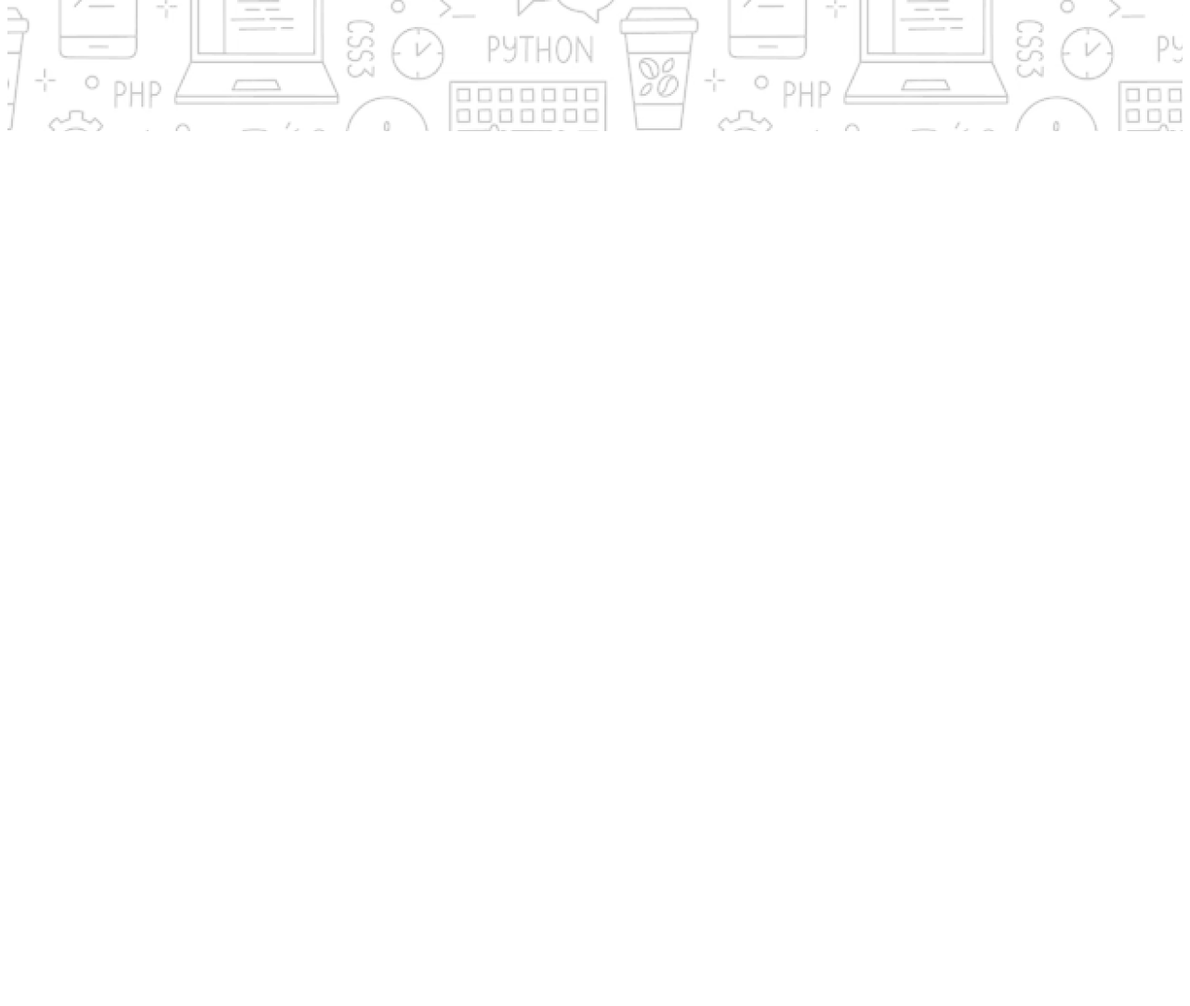
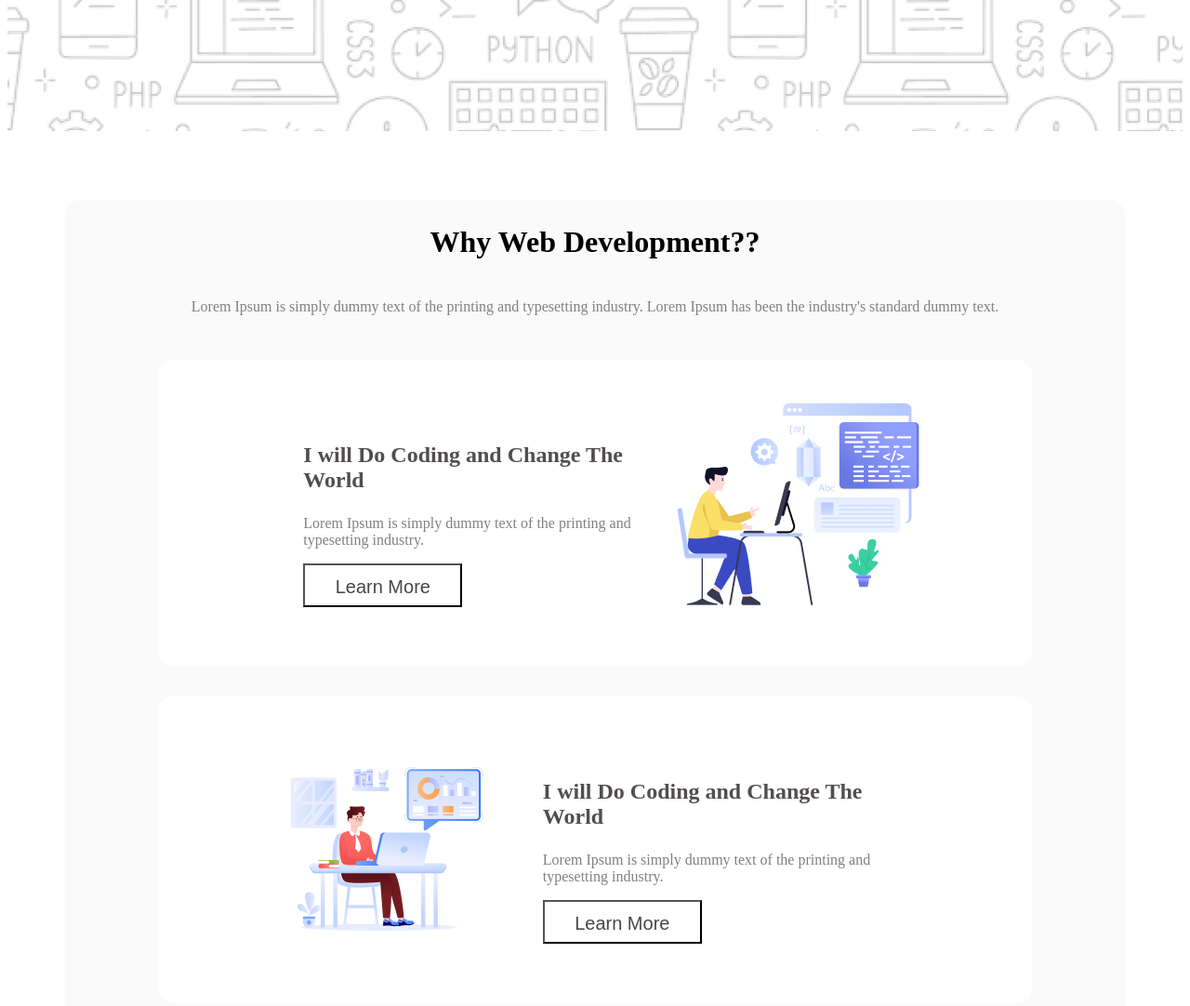
Before and after one commit to KanchonBauri/Assignment-1, a plain HTML site: page index.html in a window 1280 px wide. Shown: the part 519-1601 px from the top of the page at 93% size. Before the commit the page ends 800 px from the top, so only its background shows below. Drawn offline with Linux system fonts and the light colour scheme; a web font is replaced by a local one.

Commit message:
section1 done

```diff
--- a/Style/style.css
+++ b/Style/style.css
@@ -1,3 +1,5 @@
+@import url('https://fonts.googleapis.com/css2?family=Azeret+Mono:ital,wght@0,100..900;1,100..900&display=swap');
+
 .banner-cover-img {
     background-image: url('../images/Hero-bg.png');
     background-repeat: no-repeat;
@@ -34,7 +36,7 @@
     font-weight: 400;
 }
 
-.btn{
+.btn {
     width: 244px;
     height: 65px;
     border-radius: 8px;
@@ -43,3 +45,76 @@
     color: white;
     border: none;
 }
+
+/* section ------ 1 */
+.first-section {
+    width: 1140px;
+    height: 1290px;
+    border-radius: 16px;
+    background-color: rgba(13, 19, 33, 0.02);
+    margin: 0px auto;;
+    margin-top: 74px;
+}
+
+.section-heading {
+    display: flex;
+    flex-direction: column;
+    justify-self: center;
+}
+
+.section1-heading {
+    font-weight: 800px;
+    font-size: 32px;
+    font-family: Azeret Mono;
+    text-align: center;
+}
+
+.section1-p {
+    font-size: 16px;
+    font-weight: 400px;
+    color: gray;
+    text-align: center;
+}
+
+/* section-part1 */
+.section-part1{
+    width: 940px;
+    height: 330px;
+    border-radius: 16px;
+    background-color: white;
+    margin: 0px auto;
+    display: flex;
+    justify-content: center;
+    align-items: center;
+    margin-top: 32px;
+}
+
+.section-part1-content{
+    padding: 48px;
+}
+.section-part1-content h3{
+    font-family: Azeret Mono;
+    font-size: 24px;
+    font-weight: 700px;
+color: rgb(82, 78, 78);
+}
+
+.section-part1-content p{
+    color: gray;
+    font-family: Azeret Mono;
+    font-size: 16px;
+    font-weight: 400;
+}
+.btn-section-part{
+    width: 171px;
+    height: 47px;
+    padding: 12px 20px;
+    background-color: white;
+    font-size: 20px;
+    font-weight: 200;
+    color: rgb(72, 71, 71);
+}
+
+.section2{
+    flex-direction: row-reverse;
+}
--- a/index.html
+++ b/index.html
@@ -5,15 +5,11 @@
     <meta charset="UTF-8">
     <meta name="viewport" content="width=device-width, initial-scale=1.0">
     <title>Assignment</title>
-
     <link rel="stylesheet" href="Style/style.css">
-
-    <link rel="preconnect" href="https://fonts.googleapis.com">
-    <link rel="preconnect" href="https://fonts.gstatic.com" crossorigin>
-    <link href="https://fonts.googleapis.com/css2?family=Azeret+Mono:ital@0;1&display=swap" rel="stylesheet">
 </head>
 
 <body>
+    <!-- banner section  -->
     <header>
         <section class="banner-section ">
             <div class="banner-cover-img">
@@ -30,7 +26,50 @@
         </section>
     </header>
 
+    <!-- main section  -->
     <main>
+        <section class="first-section">
+            <div class="section-heading">
+                <h1 class="section1-heading">Why Web Development??</h1>
+                <p class="section1-p">Lorem Ipsum is simply dummy text of the printing and typesetting industry. Lorem
+                    Ipsum has been the industry's standard dummy text.</p>
+            </div>
+            <div class="section-part">
+
+                <div class="section-part1">
+                    <div class="section-part1-content">
+                        <h3>I will Do Coding and Change The <br> World</h3>
+                        <p>Lorem Ipsum is simply dummy text of the printing and <br> typesetting industry.</p>
+                        <button class="btn-section-part">Learn More</button>
+                    </div>
+                    <div class="section-part1-img">
+                        <img src="images/Layer_1.png" alt="">
+                    </div>
+                </div>
+                <div class="section-part1 section2">
+                    <div class="section-part1-content">
+                        <h3>I will Do Coding and Change The <br> World</h3>
+                        <p>Lorem Ipsum is simply dummy text of the printing and <br> typesetting industry.</p>
+                        <button class="btn-section-part">Learn More</button>
+                    </div>
+                    <div class="section-part1-img">
+                        <img src="images/Group 3.png" alt="">
+                    </div>
+                </div>
+                <div class="section-part1">
+                    <div class="section-part1-content">
+                        <h3>I will Do Coding and Change The <br> World</h3>
+                        <p>Lorem Ipsum is simply dummy text of the printing and <br> typesetting industry.</p>
+                        <button class="btn-section-part">Learn More</button>
+                    </div>
+                    <div class="section-part1-img">
+                        <img src="images/Group 4.png" alt="">
+                    </div>
+                </div>
+
+
+            </div>
+        </section>
     </main>
 
     <footer>
```
